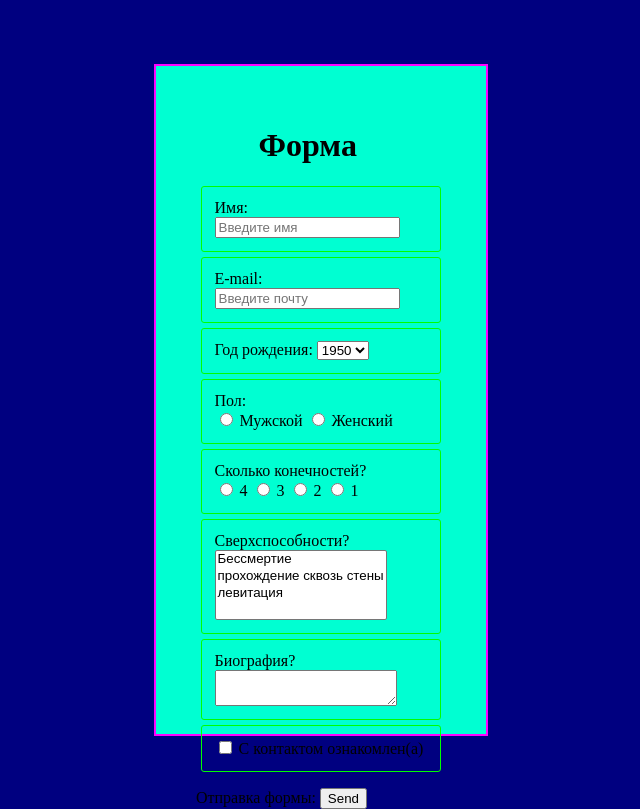
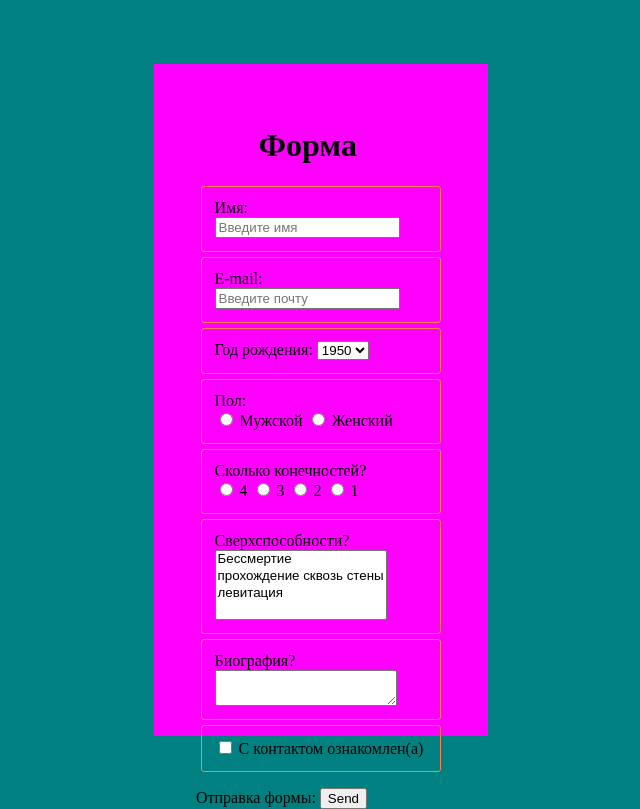
Before and after one commit to Veronikalozg/Veronikalozg.github.io, a PHP site: page /backend/4/form.php in a window 1280 px wide. Shown: the whole page, without its empty margins (319-959 px from the left). Run offline with PHP 8.4, Linux system fonts and the light colour scheme; data that the repository does not hold is empty.

Commit message:
Update form.php

```diff
--- a/backend/4/form.php
+++ b/backend/4/form.php
@@ -1,6 +1,6 @@
 <style>
 body{
-    background-color: #000080;
+    background-color: #008080;
     display: flex;
     justify-content:center;
     margin-top:5%;
@@ -9,7 +9,7 @@ body{
 .main{
     padding: 40px;
     width: 250px;
-    background-color: #00ffd2;
+    background-color: #FF00FF;
     border: 2px solid #FF00FF;
 }
 
@@ -22,7 +22,7 @@ h1{
     margin:2%;
     padding: 5%;
     border: 1px solid;
-    border-color: #00FF00;
+    border-color: #FF7F50;
     border-radius: 3px;
 }
 .error {
```
